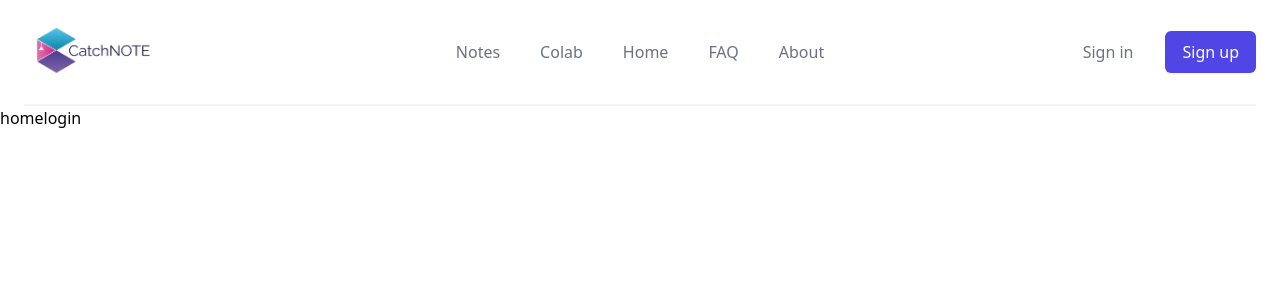
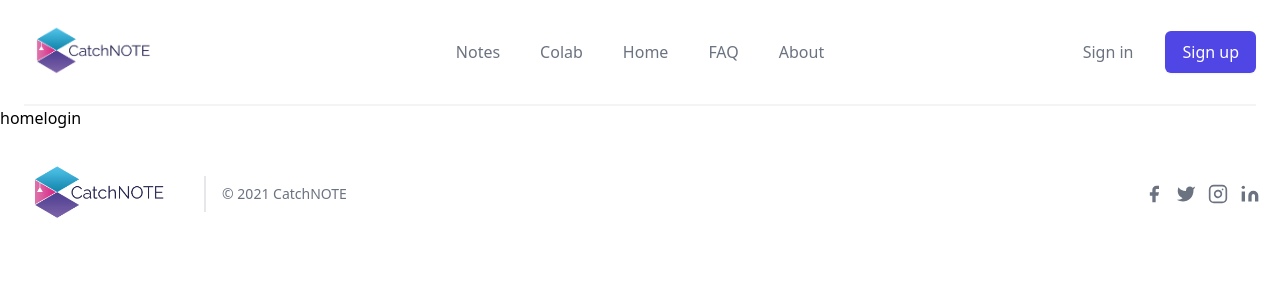
Before and after one commit to zs3olkusz/CatchNotes, a React (Vite) app in the folder web/: page / in a window 1280 px wide. Shown: the top 300 px of the page. Built offline with nearby package versions, Linux system fonts and the light colour scheme.

Commit message:
added footer

```diff
--- /dev/null
+++ b/web/src/components/Footer.tsx
@@ -0,0 +1,76 @@
+import React from 'react';
+import logo from '../assets/logo.png';
+
+const Footer: React.FC = () => {
+  return (
+    <footer className="text-gray-600 body-font bottom-0">
+      <div className="container px-5 py-8 mx-auto flex items-center sm:flex-row flex-col">
+        <a className="flex title-font font-medium items-center md:justify-start justify-center text-gray-900">
+          <img className="w-30 h-16 " src={logo}></img>
+        </a>
+        <p className="text-sm text-gray-500 sm:ml-4 sm:pl-4 sm:border-l-2 sm:border-gray-200 sm:py-2 sm:mt-0 mt-4">
+          © {new Date().getFullYear()} CatchNOTE
+        </p>
+        <span className="inline-flex sm:ml-auto sm:mt-0 mt-4 justify-center sm:justify-start">
+          <a className="text-gray-500">
+            <svg
+              fill="currentColor"
+              stroke-linecap="round"
+              stroke-linejoin="round"
+              stroke-width="2"
+              className="w-5 h-5"
+              viewBox="0 0 24 24"
+            >
+              <path d="M18 2h-3a5 5 0 00-5 5v3H7v4h3v8h4v-8h3l1-4h-4V7a1 1 0 011-1h3z"></path>
+            </svg>
+          </a>
+          <a className="ml-3 text-gray-500">
+            <svg
+              fill="currentColor"
+              stroke-linecap="round"
+              stroke-linejoin="round"
+              stroke-width="2"
+              className="w-5 h-5"
+              viewBox="0 0 24 24"
+            >
+              <path d="M23 3a10.9 10.9 0 01-3.14 1.53 4.48 4.48 0 00-7.86 3v1A10.66 10.66 0 013 4s-4 9 5 13a11.64 11.64 0 01-7 2c9 5 20 0 20-11.5a4.5 4.5 0 00-.08-.83A7.72 7.72 0 0023 3z"></path>
+            </svg>
+          </a>
+          <a className="ml-3 text-gray-500">
+            <svg
+              fill="none"
+              stroke="currentColor"
+              stroke-linecap="round"
+              stroke-linejoin="round"
+              stroke-width="2"
+              className="w-5 h-5"
+              viewBox="0 0 24 24"
+            >
+              <rect width="20" height="20" x="2" y="2" rx="5" ry="5"></rect>
+              <path d="M16 11.37A4 4 0 1112.63 8 4 4 0 0116 11.37zm1.5-4.87h.01"></path>
+            </svg>
+          </a>
+          <a className="ml-3 text-gray-500">
+            <svg
+              fill="currentColor"
+              stroke="currentColor"
+              stroke-linecap="round"
+              stroke-linejoin="round"
+              stroke-width="0"
+              className="w-5 h-5"
+              viewBox="0 0 24 24"
+            >
+              <path
+                stroke="none"
+                d="M16 8a6 6 0 016 6v7h-4v-7a2 2 0 00-2-2 2 2 0 00-2 2v7h-4v-7a6 6 0 016-6zM2 9h4v12H2z"
+              ></path>
+              <circle cx="4" cy="4" r="2" stroke="none"></circle>
+            </svg>
+          </a>
+        </span>
+      </div>
+    </footer>
+  );
+};
+
+export default Footer;
--- a/web/src/components/Layout.tsx
+++ b/web/src/components/Layout.tsx
@@ -1,11 +1,14 @@
 import React from 'react';
 import Navbar from './Navbar';
+import Footer from './Footer';
 
 const Layout: React.FC = ({ children }) => {
   return (
     <div>
       <Navbar />
+
       <main>{children}</main>
+      <Footer />
     </div>
   );
 };
```
